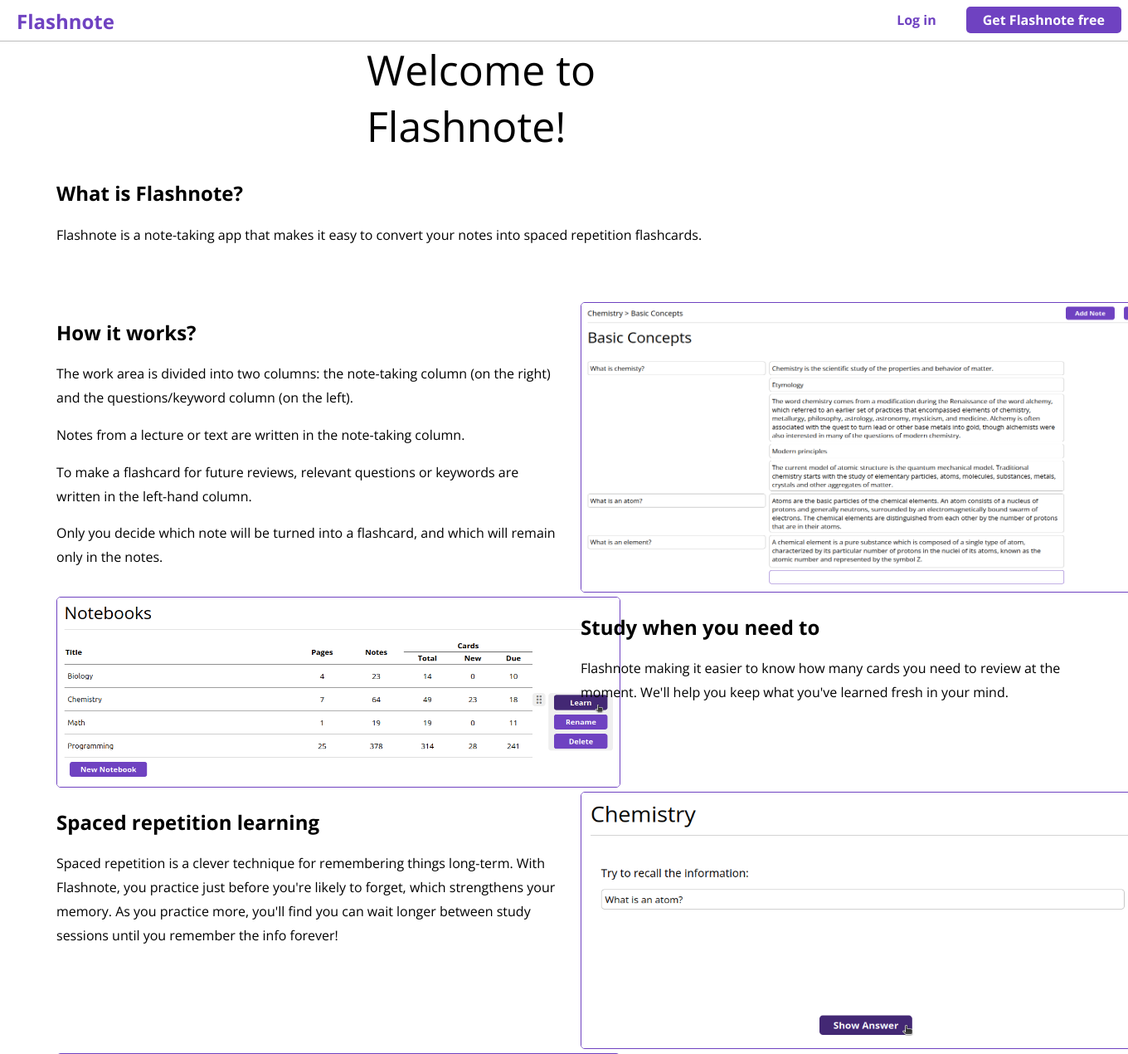
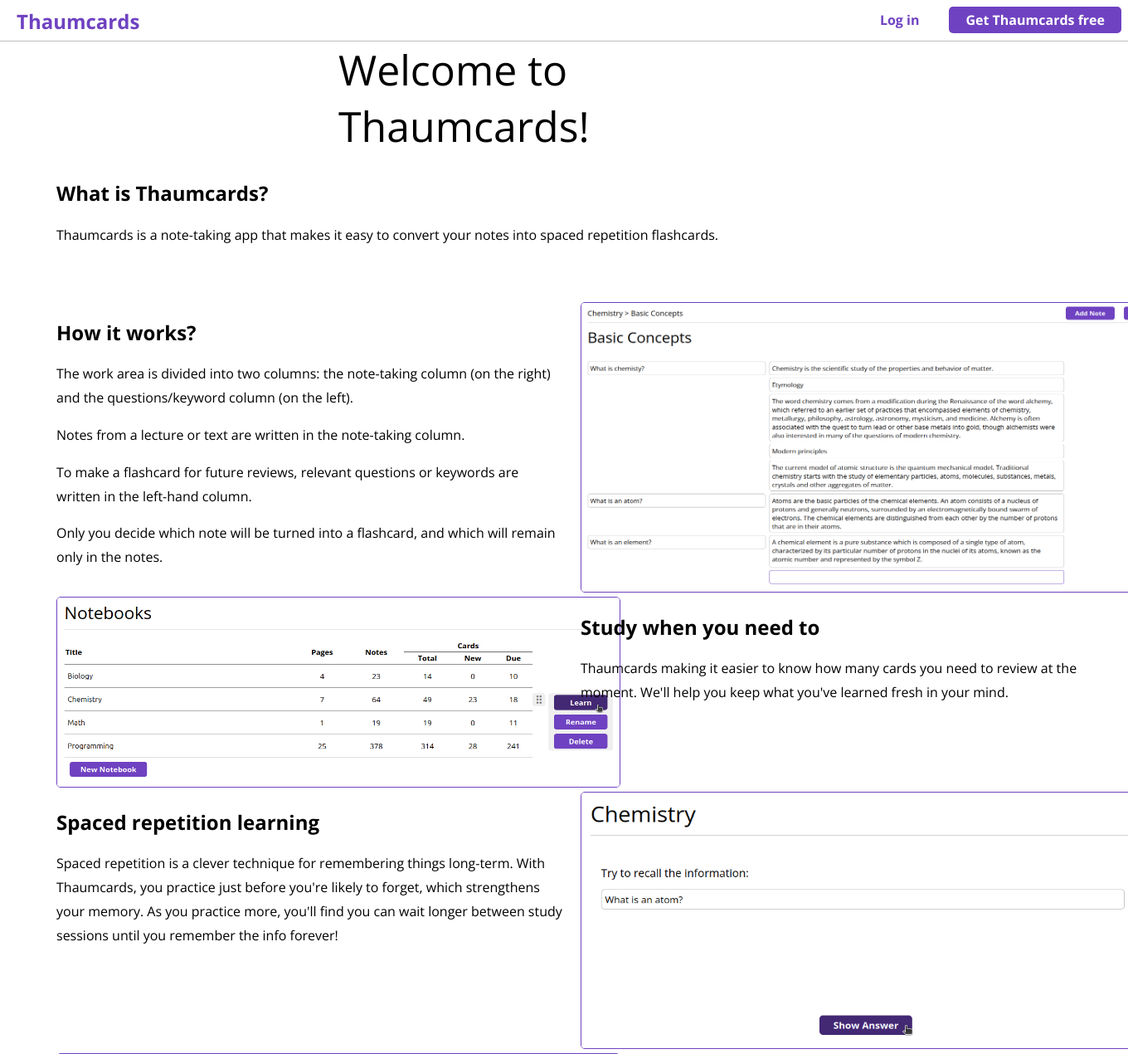
Before and after one commit to troshchiy/flashnote, a Django app: page / in a window 1360 px wide; the page is wider, and only the part inside the window is pictured. Shown: the top 1270 px of that part at 83% size. Run offline with Django 5.2, Linux system fonts and the light colour scheme.

Commit message:
Rename site to Thaumcards in templates

```diff
--- a/flashnote/account/static/css/main.css
+++ b/flashnote/account/static/css/main.css
@@ -60,10 +60,10 @@ img {
 
 #welcome {
     margin:auto;
-    width:35%;
+    width:40%;
 }
 
-#what-is-flashnote {
+#what-is-thaumcards {
     margin:auto;
     width:90%;
     padding-bottom:50px;
--- a/flashnote/account/templates/account/main.html
+++ b/flashnote/account/templates/account/main.html
@@ -8,14 +8,14 @@
 </head>
 <body>
     <div id="header">
-        <div class="logo">Flashnote</div>
-        <a href="{% url 'register' %}" class="button">Get Flashnote free</a>
+        <div class="logo">Thaumcards</div>
+        <a href="{% url 'register' %}" class="button">Get Thaumcards free</a>
         <a href="{% url 'login' %}">Log in</a>
     </div>
-    <h1 id="welcome">Welcome to Flashnote!</h1>
-    <div id="what-is-flashnote">
-        <h2>What is Flashnote?</h2>
-        <p>Flashnote is a note-taking app that makes it easy to convert your notes into spaced repetition flashcards.</p>
+    <h1 id="welcome">Welcome to Thaumcards!</h1>
+    <div id="what-is-thaumcards">
+        <h2>What is Thaumcards?</h2>
+        <p>Thaumcards is a note-taking app that makes it easy to convert your notes into spaced repetition flashcards.</p>
     </div>
     <div id="article">
         <div class="left">
@@ -34,7 +34,7 @@
         <div class="right">
             <h2>Study when you need to</h2>
             <p>
-                Flashnote making it easier to know how many cards you need to review at the moment.
+                Thaumcards making it easier to know how many cards you need to review at the moment.
                 We'll help you keep what you've learned fresh in your mind.
             </p>
         </div>
@@ -42,7 +42,7 @@
             <h2>Spaced repetition learning</h2>
             <p>
                 Spaced repetition is a clever technique for remembering things long-term.
-                With Flashnote, you practice just before you're likely to forget, which strengthens your memory.
+                With Thaumcards, you practice just before you're likely to forget, which strengthens your memory.
                 As you practice more, you'll find you can wait longer between study sessions until you remember the info forever!
             </p>
         </div>
--- a/flashnote/account/templates/account/register.html
+++ b/flashnote/account/templates/account/register.html
@@ -3,7 +3,7 @@
 {% block title %}Create an account{% endblock %}
 
 {% block content %}
-    <h1>Welcome to Flashnote!</h1>
+    <h1>Welcome to Thaumcards!</h1>
     <p>Sign up and start taking notes.</p>
     <form method="post">
         {% for field in user_form %}
--- a/flashnote/account/templates/account/register_done.html
+++ b/flashnote/account/templates/account/register_done.html
@@ -1,9 +1,9 @@
 {% extends "base.html" %}
 
-{% block title %}Welcome to Flashnote{% endblock %}
+{% block title %}Welcome to Thaumcards{% endblock %}
 
 {% block content %}
-    <h1>Welcome to Flashnote!</h1>
+    <h1>Welcome to Thaumcards!</h1>
     <p>
         Your account has been successfully created.
         Now you can <a href="{% url 'login' %}">log in</a>.
--- a/flashnote/templates/base.html
+++ b/flashnote/templates/base.html
@@ -10,7 +10,7 @@
 <body>
     <div id="sidebar">
         <div id="header">
-            <div class="logo">Flashnote</div>
+            <div class="logo">Thaumcards</div>
         </div>
         <ul class="user">
             {% if request.user.is_authenticated %}
```
